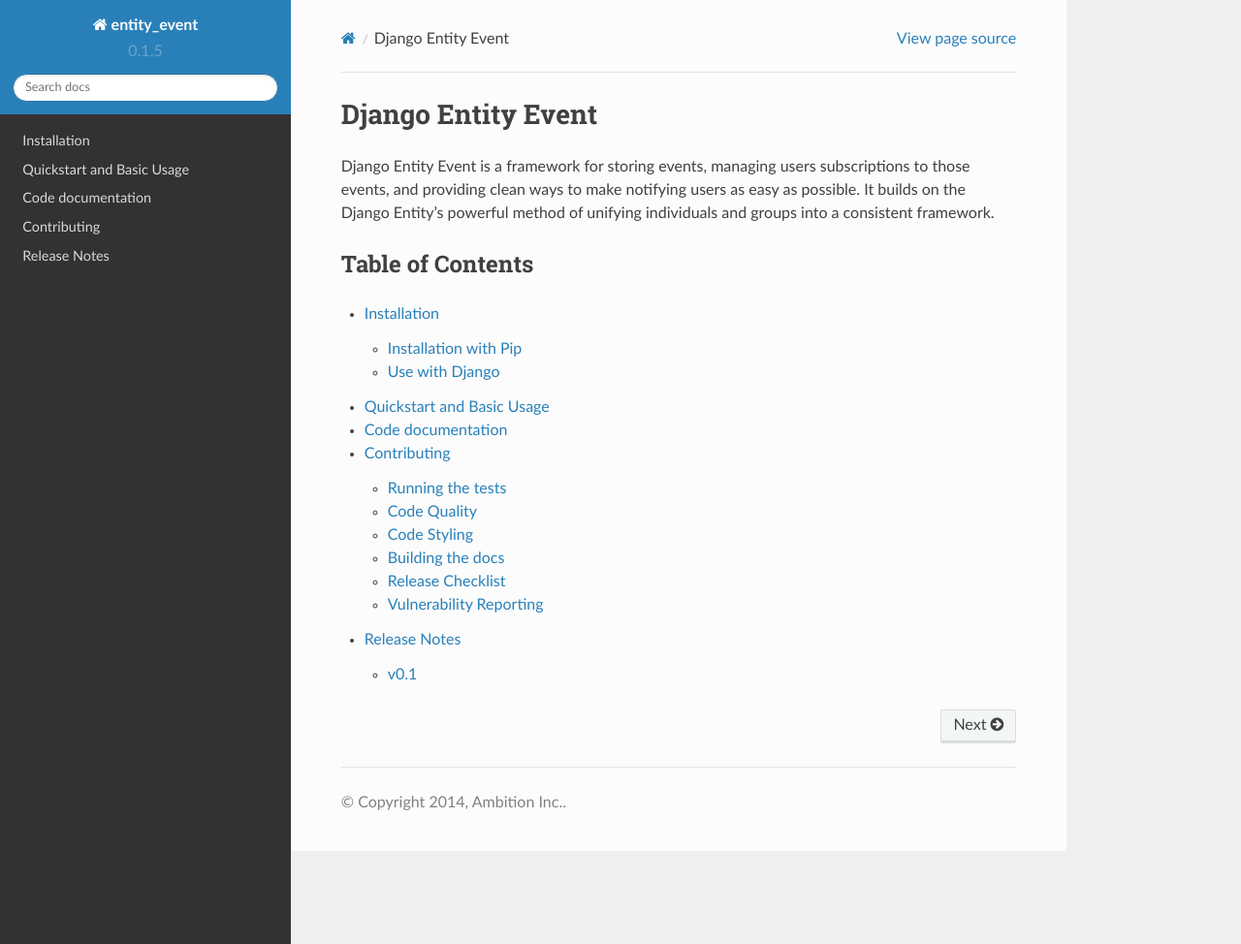
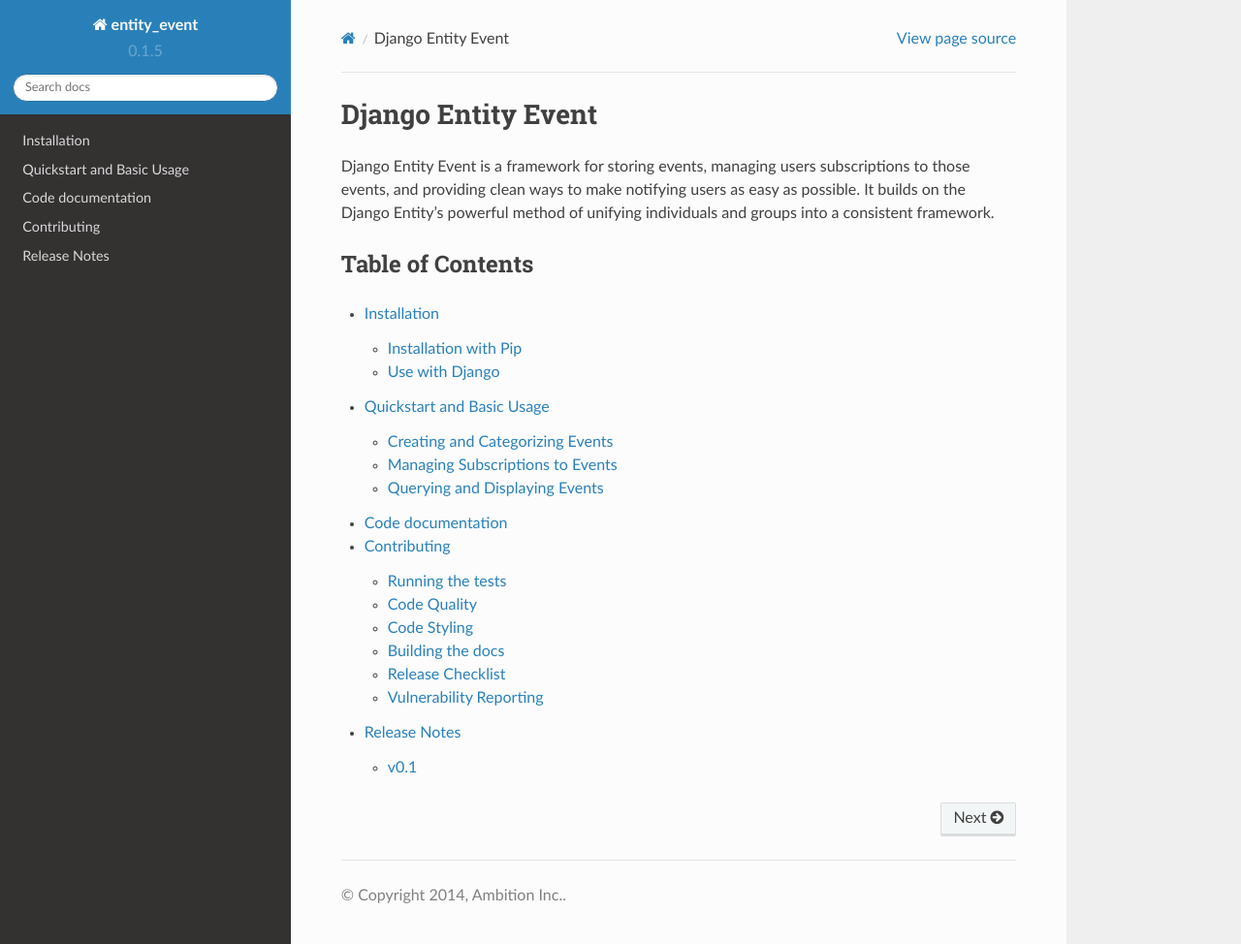
Before and after one commit to ambitioninc/django-entity-event, a Sphinx documentation site: the page built from docs/index.rst, in a window 1280 px wide and 974 px high. Shown: the whole window at 97% size. Built offline with Sphinx 7.4.7 and the Read the Docs theme 2.0.0, drawn with Linux system fonts in a browser that asks for light colours; some of the changed lines change nothing that is shown.

Commit message:
Creating and Categorizing events docs

```diff
--- a/docs/quickstart.rst
+++ b/docs/quickstart.rst
@@ -13,5 +13,91 @@
 notifications.
 
 1. Creating, categorizing, and storing events.
-2. Displaying events to users in different ways.
-3. Managing which events go where, and who are subscribed to them.
+2. Managing which events go where, and who are subscribed to them.
+3. Displaying events to users in different ways.
+
+
+Creating and Categorizing Events
+--------------------------------
+
+Django Entity Event is structured such that all events come from a
+``Source``, and can be displayed to the user from a variety of
+``Mediums``. When we're creating events, we don't need to worry much
+about what ``Medium`` the event will be displayed on, we do need to
+know what the ``Source`` of the events are.
+
+``Source`` objects are used to categorize events. Categorizing events
+allows different types of events to be consumed differently. So,
+before we can create an event, we need to create a ``Source``
+object. It is a good idea to use sources to do fine grained
+categorization of events. To provide higher level groupings, all
+sources must reference a ``SourceGroup`` object. These objects are
+very simple to create. Here we will make a single source group and two
+different sources
+
+.. code-block:: python
+
+    from entity_event import Source, SourceGroup
+
+    yoursite_group = SourceGroup.objects.create(
+        name='yoursite',
+        display_name='Yoursite',
+        description='Events on Yoursite'
+    )
+
+    photo_source = Source.objects.create(
+        group=yoursite_group,
+        name='photo-tag',
+        display_name='Photo Tag',
+        description='You have been tagged in a photo'
+    )
+
+    update_source = Source.objects.create(
+        group=yoursite_group,
+        name='new-product',
+        display_name='New Product',
+        description='There is a new product on YourSite'
+    )
+
+As seen above, the information required for these sources is fairly
+minimal. It is worth noting that while we only defined a single
+``SourceGroup`` object, it will often make sense to define more
+logical ``SourceGroup`` objects.
+
+Once we have sources defined, we can begin creating events. To create
+an event we use the ``Event.objects.create_event`` method. To create
+an event for the "photo-tag" group, we just need to know the source of
+the event, what entities are involved, and some information about what
+happened.
+
+..code-block:: python
+
+    from entity_event import Event
+
+    # Assume we're within the photo tag processing code, and we'll
+    # have access to variables entities_tagged, photo_owner, and
+    # photo_location
+
+    Event.objects.create_event(
+        source=photo_source,
+        actors=entities_tagged,
+        context={
+            'photo_owner': photo_owner
+            'photo_location': photo_location
+        }
+    )
+
+The code above is all that's required to store an event. While this is
+a fairly simple interface for creating events, in some applications it
+may be easier to read, and less intrusive in application code to use
+django-signals in the application code, and create events in signal
+handlers. In either case, We're ready to discuss subscription
+management.
+
+
+Managing Subscriptions to Events
+--------------------------------
+
+
+Querying and Displaying Events
+------------------------------
```
